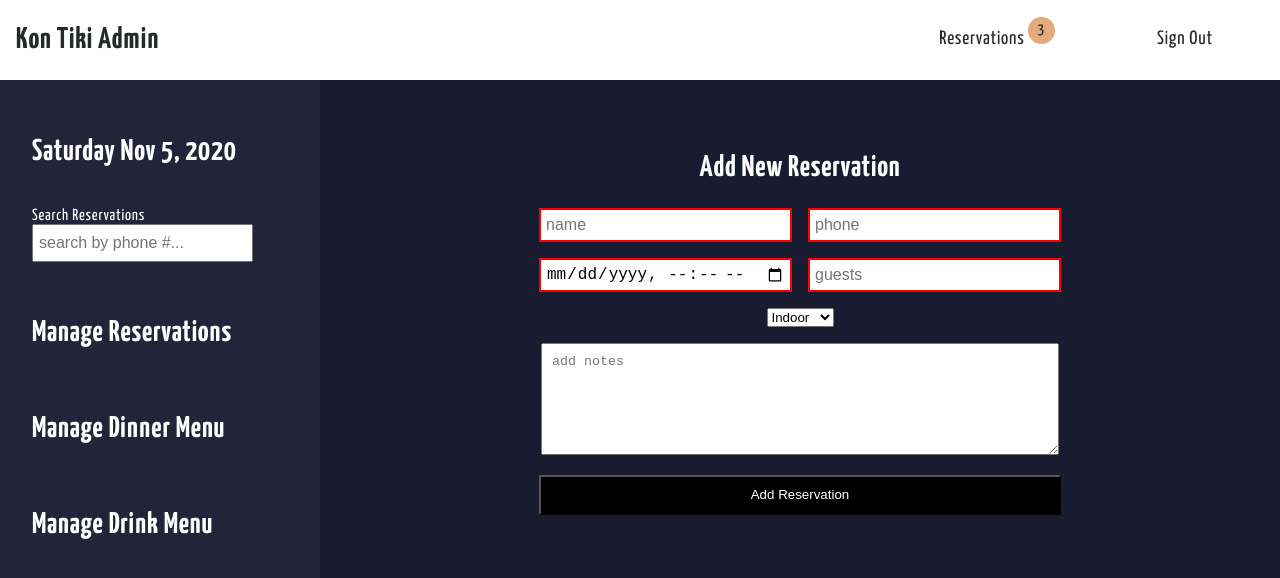
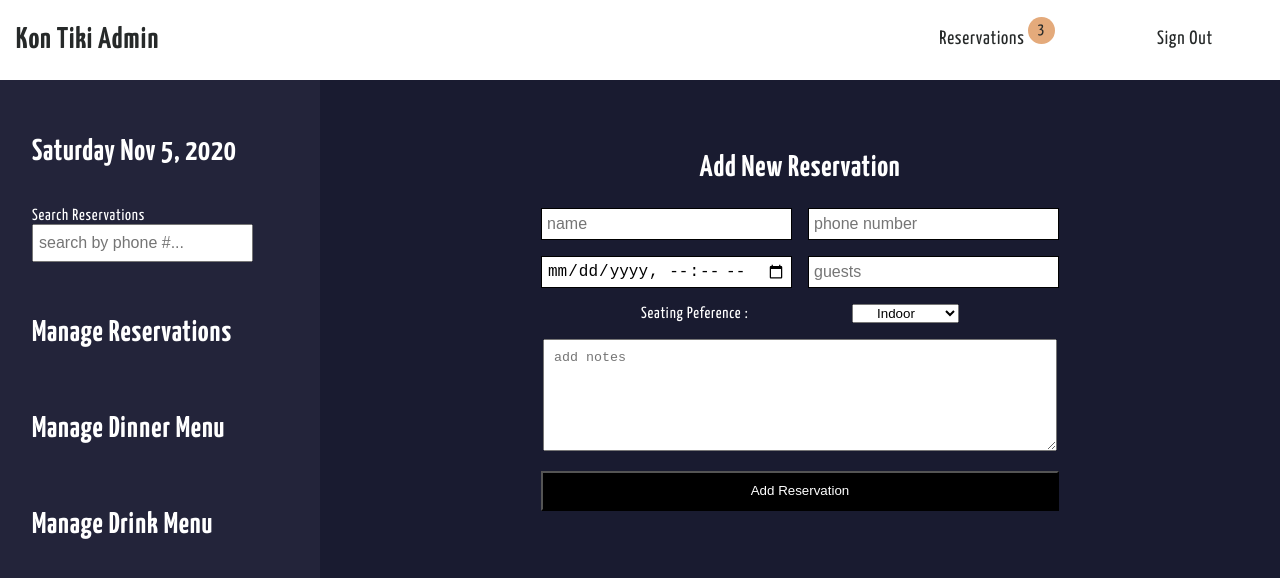
Before and after one commit to asabogal/2020-kon-tiki, a Next.js app: page /admin/dashboard in a window 1280 px wide. Shown: the top 578 px of the page. Built offline with nearby package versions, Linux system fonts and the light colour scheme.

Commit message:
add Inputwrapper

```diff
--- a/components/admin/dashboard/NewReservationForm.js
+++ b/components/admin/dashboard/NewReservationForm.js
@@ -1,51 +1,74 @@
 import useInputControl from '../../../hooks/useInputControl';
 import useSubmitForm from '../../../hooks/useSubmitForm';
-import {Input, SubmitButton} from '../../utils/Forms';
+import {InputWrapper, Input, SubmitButton, Error} from '../../utils/Forms';
 import styled from 'styled-components';
 
 const NewuserInputForm = () => {
 
-  const [userInput, handleChange, reset] = useInputControl();
+  const [userInput, handleChange, reset, inputErrors, validateInput] = useInputControl();
   const [submitForm] = useSubmitForm(userInput);
 
   const handleSubmit = (e) => {
     e.preventDefault();
     submitForm();
+    reset();
   };
 
   return (
     <FormContainer onSubmit={handleSubmit}>
       <h2>Add New Reservation</h2>
       <Form>
+        <InputWrapper>
           <Input
             placeholder="name"
             type="text"
             name="name"
             value={userInput.value}
             onChange={handleChange}
+            onBlur={validateInput}
+            isValid={!inputErrors.name ? true : inputErrors.name.isValid}
         />
+          {inputErrors.name && <Error>{inputErrors.name.errors}</Error>}
+        </InputWrapper>
+        <InputWrapper>
           <Input
-          placeholder="phone"
-          type="text"
+            placeholder="phone number"
+            type="tel"
+            pattern="[0-9]{3}-[0-9]{3}-[0-9]{4}"
             name="phone"
             value={userInput.value}
             onChange={handleChange}
+            onBlur={validateInput}
+            isValid={!inputErrors.phone ? true : inputErrors.phone.isValid}
         />
+        {inputErrors.phone && <Error>{inputErrors.phone.errors}</Error>}
+        </InputWrapper>
+        <InputWrapper>
           <Input
             placeholder="date"
             type="datetime-local"
             name="date"
             value={userInput.value}
             onChange={handleChange}
+            isValid
         />
+        </InputWrapper>
+        <InputWrapper>
           <Input
             placeholder="guests"
-          type="text"
+            type="number"
+            min="1"
             name="guests"
             value={userInput.value}
             onChange={handleChange}
+            onBlur={validateInput}
+            isValid={!inputErrors.guests ? true : inputErrors.guests.isValid}
         />
+          {inputErrors.guests && <Error>{inputErrors.guests.errors}</Error>}
+        </InputWrapper>
         <SelectField>
+          <label>
+            Seating Peference  :
           <select
             placeholder="seating"
             name="seating"
@@ -56,6 +79,7 @@ const NewuserInputForm = () => {
             <option value="garden">Garden</option>
             <option value="patio">Patio</option>
           </select>
+        </label>
         </SelectField>
         <TextAreaField>
           <Input
@@ -92,6 +116,10 @@ const Form = styled.form`
 `;
 
 const SelectField = styled.div`
+  select {
+    margin-left: 20%;
+    padding: 0 20px;
+  }
   grid-area: 3 / 1 / 3 / 3;
 `;
 
```
Also changed, not shown: components/admin/Login.js (+5 -3 lines). Lines whose indentation alone changed are shown as unchanged.
